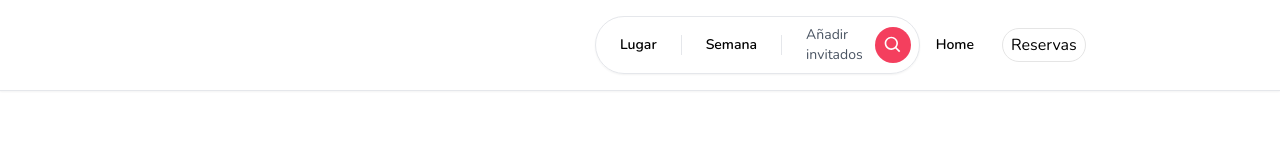
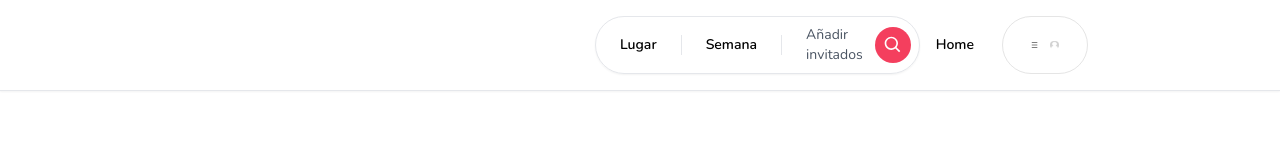
Before and after one commit to LuisMi01/airbnb-mongodb_LuisMiguelUrbez, a Next.js app: page / in a window 1280 px wide. Shown: the top 160 px of the page. Built offline with nearby package versions, Linux system fonts and the light colour scheme.

Commit message:
Retocando banner principal

```diff
--- /dev/null
+++ b/app/components/Avatar.tsx
@@ -0,0 +1,10 @@
+'use client'
+
+import Image from 'next/image'
+const Avatar = () => {
+    return (
+        <Image className="rounded-full" alt="Avatar" src="/images/placeholder.jpg" width="20" height="20" />
+    )
+}
+
+export default Avatar;
--- /dev/null
+++ b/app/components/navbar/MenuItem.tsx
@@ -0,0 +1,18 @@
+'use client'
+
+
+import React from "react";
+
+interface MenuItemProps {
+    onClick: () => void;
+    label: string;
+}
+const MenuItem: React.FunctionComponent<MenuItemProps> = ({onClick, label}) => {
+    return(
+        <div onClick={onClick} className="px-4 py-3 hover:be-neutral-100 transition font-semibold">
+            {label}
+        </div>
+    )
+}
+
+export default MenuItem;
--- a/app/components/navbar/Navbar.tsx
+++ b/app/components/navbar/Navbar.tsx
@@ -1,3 +1,4 @@
+'use client'
 import React from "react";
 import Container from "@/app/components/Container";
 import Logo from "./Logo";
--- a/app/components/navbar/UserMenu.tsx
+++ b/app/components/navbar/UserMenu.tsx
@@ -1,16 +1,42 @@
 'use client'
 
+import {AiOutlineMenu} from "react-icons/ai";
+import Avatar from "../Avatar";
+import {useCallback, useState} from "react";
+import MenuItem from "@/app/components/navbar/MenuItem";
+
+
+
 const UserMenu = () => {
+    const [isOpen, setIsOpen] = useState(false)
+
+    const toggleOpen = useCallback(() => {
+        setIsOpen((value) => !value);
+    }, []);
     return (
         <div className="relative">
             <div className="flex flex-row items-center gap-3">
                 <div onClick={() => {}} className="hidden md:block text-sm font-semibold py-3 px-4 rounded-full hover:bg-neutral-100 transition cursor-pointer">
                     Home
                 </div>
-                <div onClick={() => {}} className="p-4 md:py-1 md:px-2 border-[1px] border-neutral-200 flex flex-row items-center gap-3 rounded-full cursor-pointer hover:shadow-md transition">
-                    Reservas
+                <div onClick={toggleOpen} className="p-4 md:py-5 md:px-7 border-[1px] border-neutral-200 flex flex-row items-center gap-3 rounded-full cursor-pointer hover:shadow-md transition">
+                    <AiOutlineMenu/>
+                    <div className="hidden md:block">
+                        <Avatar />
+                    </div>
                 </div>
             </div>
+            {isOpen && (
+                <div className="absolute rounded-xl md:w-3/4 w-[40vw] bg-white shadow-md border overflow-hidden text-sm top-12 rigth-0">
+                    <div className="flex flex-col cursor-pointer">
+                        <>
+                            <MenuItem onClick={() => {}} label="Registrarse"/>
+
+                            <MenuItem onClick={() => {}} label="Iniciar Sesion"/>
+                        </>
+                    </div>
+                </div>
+            )}
         </div>
     )
 }
```
Also changed, not shown: public/images/placeholder.jpg (added).
